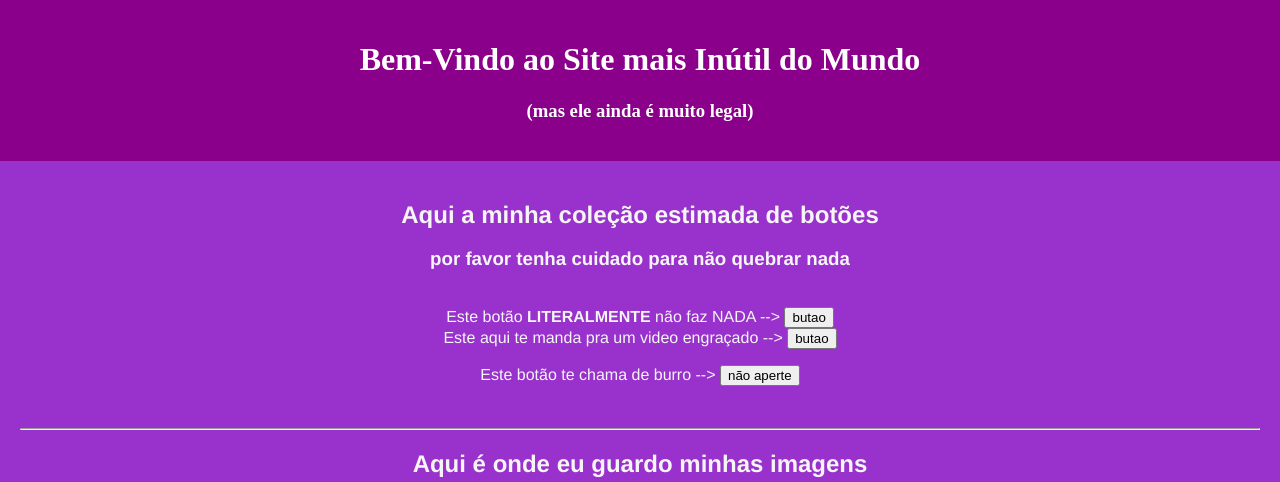
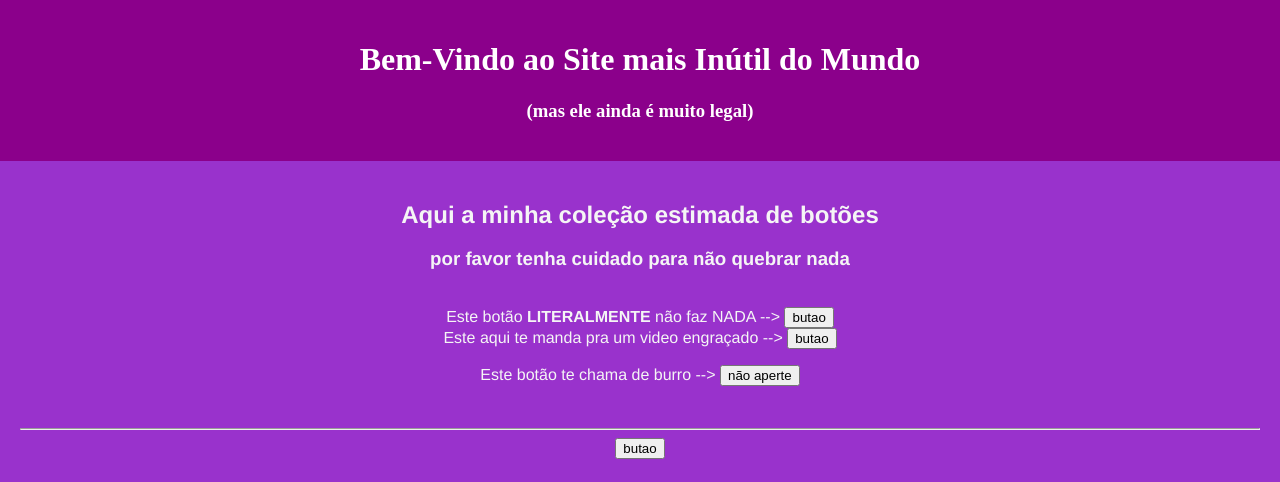
Before and after one commit to MaerkR/maerkr.github.io, a plain HTML site: page index.html in a window 1280 px wide. Shown: the top 482 px of the page. Drawn offline with Linux system fonts and the light colour scheme.

Commit message:
Update index.html

```diff
--- a/index.html
+++ b/index.html
@@ -40,6 +40,7 @@
             <a>Este aqui te manda pra um video engraçado --> <a href="https://www.youtube.com/watch?v=dQw4w9WgXcQ"><button>butao</button></a></a>
             <p>Este botão te chama de burro --> <button onclick="alert('burro');">não aperte</button></p><br/>
             <hr>
+            <a href="virushacker.html"><button>butao</button></a>
             <h2>Aqui é onde eu guardo minhas imagens</h2>
             <div class="cartas">
             <div class="cartasimagens">
```
